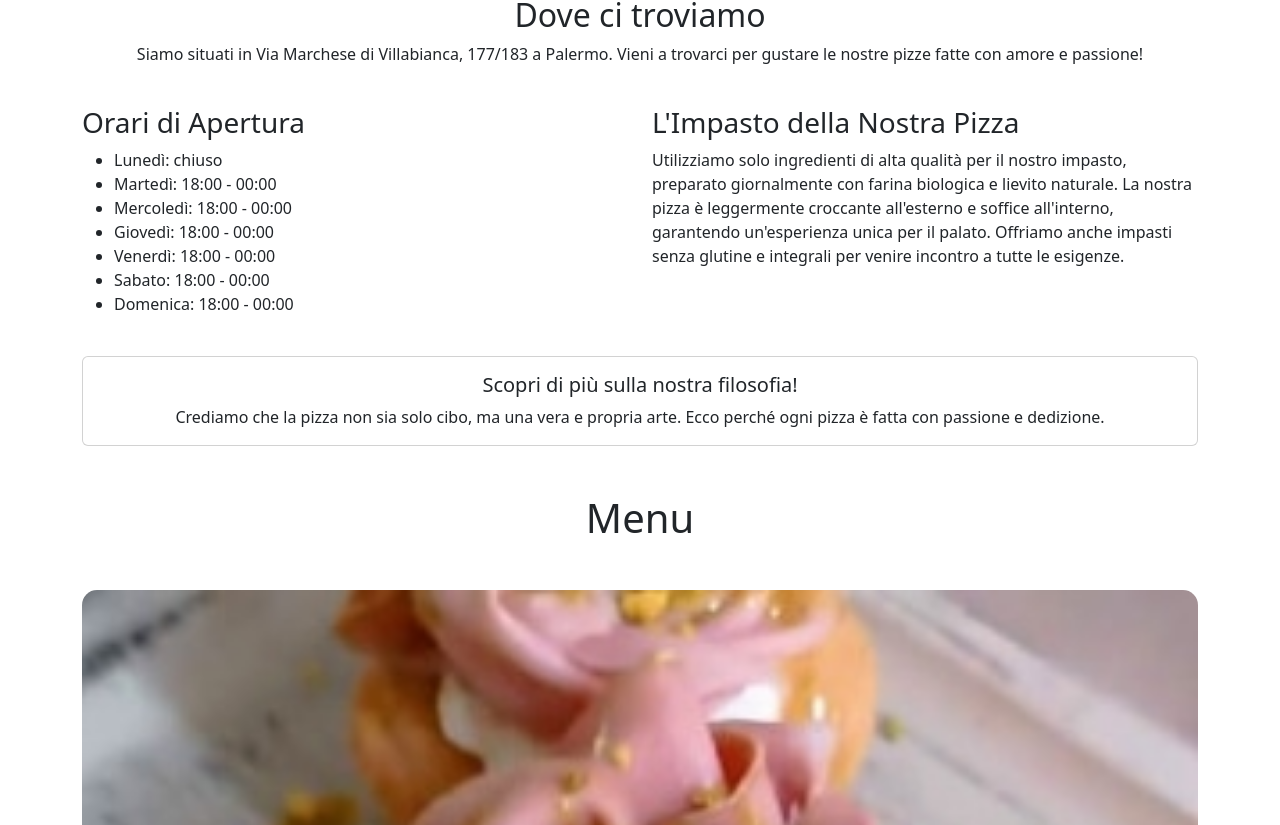
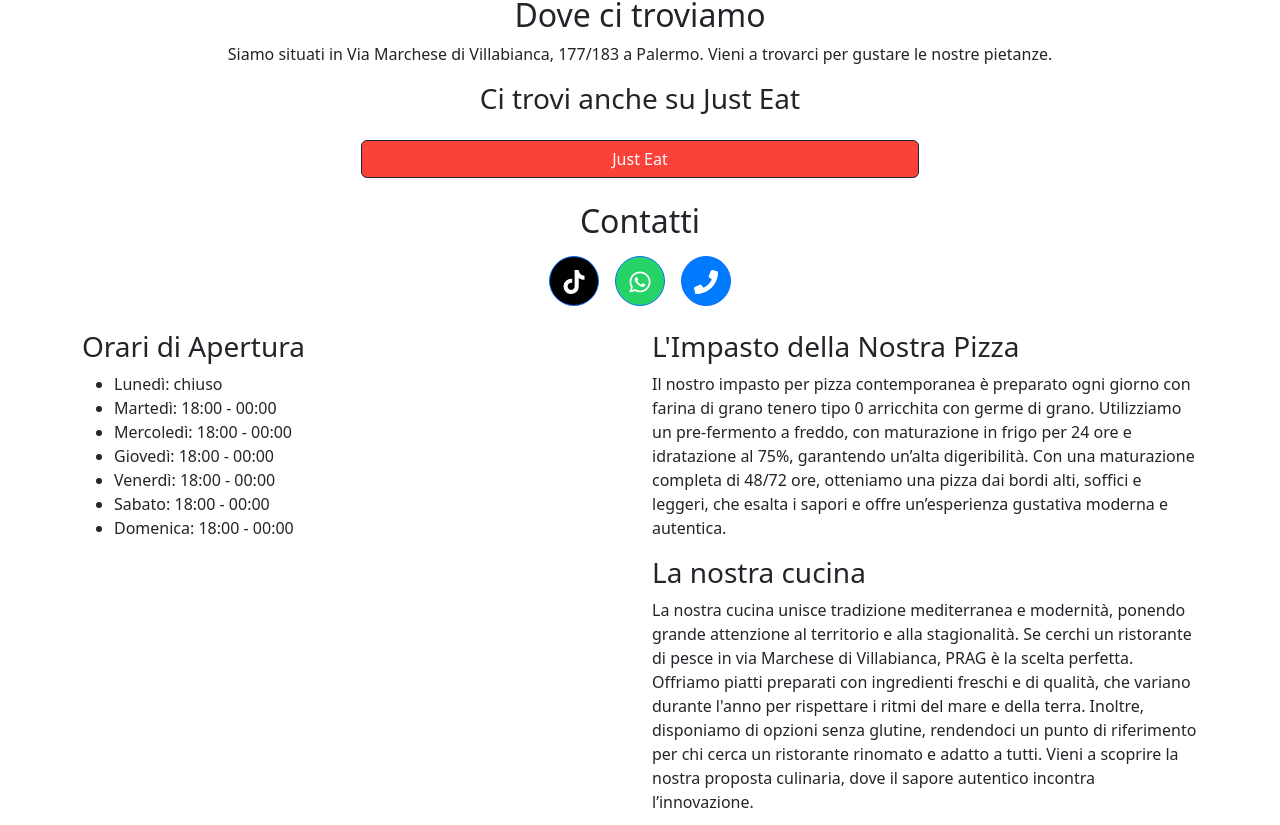
Before and after one commit to vincibusa/pragWeb, a React (Vite) app: page / in a window 1280 px wide. Shown: the part 628-1453 px from the top of the page. Built offline with nearby package versions, Linux system fonts and the light colour scheme.

Commit message:
fix chi siamo

```diff
--- a/package.json
+++ b/package.json
@@ -15,6 +15,7 @@
     "react": "^18.3.1",
     "react-bootstrap": "^2.10.4",
     "react-dom": "^18.3.1",
+    "react-icons": "^5.3.0",
     "react-router-dom": "^6.26.1"
   },
   "devDependencies": {
--- a/src/pages/about/about.tsx
+++ b/src/pages/about/about.tsx
@@ -1,7 +1,13 @@
-import { Container, Row, Col, Card } from 'react-bootstrap';
+import { Container, Row, Col, Button,} from 'react-bootstrap';
+import { FaTiktok, FaWhatsapp, FaPhone } from 'react-icons/fa';
 import './about.css';
 
 export default function About() {
+
+  const navigateToJustEat = () => {
+    window.location.href = "https://www.justeat.it/restaurants-prag-ristorante-pizzeria-palermo/menu";
+  };
+
   return (
     <Container className="about-section marketing mt-5">
       {/* Sezione per l'indirizzo */}
@@ -9,8 +15,52 @@ export default function About() {
       <Col>
         <h2 className="text-center">Dove ci troviamo</h2>
         <p className="text-center">
-            Siamo situati in Via Marchese di Villabianca, 177/183 a Palermo. Vieni a trovarci per gustare le nostre pizze fatte con amore e passione!
+          Siamo situati in Via Marchese di Villabianca, 177/183 a Palermo. Vieni a trovarci per gustare le nostre pietanze.
         </p>
+        <h3 className="text-center">Ci trovi anche su Just Eat</h3>
+        <div className="d-flex justify-content-center w-100">
+          <Button
+            className="mt-3 w-50"
+            style={{ backgroundColor: '#F9423A', color: 'white' }}
+            variant="outline-dark"
+            onClick={navigateToJustEat}
+          >
+            Just Eat
+          </Button>
+        </div>
+      </Col>
+    </Row>
+
+    {/* Sezione Contatti */}
+    <Row className="mb-4">
+      <Col>
+        <h2 className="text-center">Contatti</h2>
+        <div className="d-flex justify-content-center w-100 mt-3">
+          <Button
+
+            className="mx-2 "
+            style={{ backgroundColor: '#010101', color: 'white', borderRadius:9999 , aspectRatio:1}} // Colore TikTok
+            onClick={() => window.open('https://www.tiktok.com/@prag_ristorantepi', '_blank')}
+          >
+            <FaTiktok size={24} />
+          </Button>
+
+          <Button
+            className="mx-2"
+            style={{ backgroundColor: '#25D366', color: 'white',borderRadius:9999 , aspectRatio:1 }} // Colore WhatsApp
+            onClick={() => window.open('https://wa.me/393312203996', '_blank')}
+          >
+            <FaWhatsapp size={24} />
+          </Button>
+
+          <Button
+            className="mx-2"
+            style={{ backgroundColor: '#007BFF', color: 'white',borderRadius:9999 , aspectRatio:1 }} // Colore telefono
+            onClick={() => window.location.href = 'tel:+39393312203996'}
+          >
+            <FaPhone size={24} />
+          </Button>
+        </div>
       </Col>
     </Row>
 
@@ -33,27 +83,18 @@ export default function About() {
         <Col md={6}>
           <h3>L'Impasto della Nostra Pizza</h3>
           <p>
-            Utilizziamo solo ingredienti di alta qualità per il nostro impasto, preparato giornalmente con farina biologica e lievito naturale.
-            La nostra pizza è leggermente croccante all'esterno e soffice all'interno, garantendo un'esperienza unica per il palato.
-            Offriamo anche impasti senza glutine e integrali per venire incontro a tutte le esigenze.
+          Il nostro impasto per pizza contemporanea è preparato ogni giorno con farina di grano tenero tipo 0 arricchita con germe di grano. Utilizziamo un pre-fermento a freddo, con maturazione in frigo per 24 ore e idratazione al 75%, garantendo un’alta digeribilità. Con una maturazione completa di 48/72 ore, otteniamo una pizza dai bordi alti, soffici e leggeri, che esalta i sapori e offre un’esperienza gustativa moderna e autentica. </p>
+          <h3>
+            La nostra cucina
+          </h3>
+          <p>
+          La nostra cucina unisce tradizione mediterranea e modernità, ponendo grande attenzione al territorio e alla stagionalità. Se cerchi un ristorante di pesce in via Marchese di Villabianca, PRAG è la scelta perfetta. Offriamo piatti preparati con ingredienti freschi e di qualità, che variano durante l'anno per rispettare i ritmi del mare e della terra. Inoltre, disponiamo di opzioni senza glutine, rendendoci un punto di riferimento per chi cerca un ristorante rinomato e adatto a tutti. Vieni a scoprire la nostra proposta culinaria, dove il sapore autentico incontra l’innovazione.
           </p>
+
         </Col>
       </Row>
 
-      {/* Eventuale sezione extra per ulteriori informazioni */}
-      <Row className="mb-4">
-        <Col>
-          <Card className="text-center">
-            <Card.Body>
-              <Card.Title>Scopri di più sulla nostra filosofia!</Card.Title>
-              <Card.Text>
-                Crediamo che la pizza non sia solo cibo, ma una vera e propria arte.
-                Ecco perché ogni pizza è fatta con passione e dedizione.
-              </Card.Text>
-            </Card.Body>
-          </Card>
-        </Col>
-      </Row>
+
     </Container>
   );
 }
```
Also changed, not shown: 1 other file (tests, documents, lock files or other folders). Lines whose indentation alone changed are shown as unchanged.
